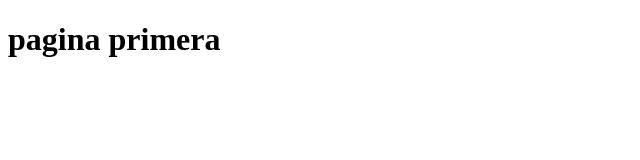
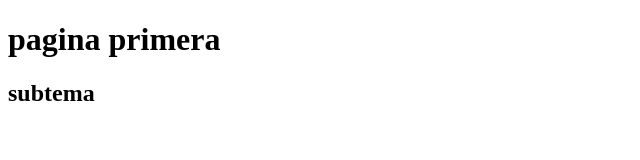
Before and after one commit to ArmandoRamirez01/git_curso, a plain HTML site: page index.html in a window 1280 px wide. Shown: the whole page, without its empty margins (0-640 px from the left). Drawn offline with Linux system fonts and the light colour scheme.

Commit message:
se agrego una nueva linea

```diff
--- a/index.html
+++ b/index.html
@@ -7,5 +7,6 @@
         </head>
         <body>
             <h1>pagina primera</h1>
+            <h2>subtema</h2>
         </body>
 </html>
```
